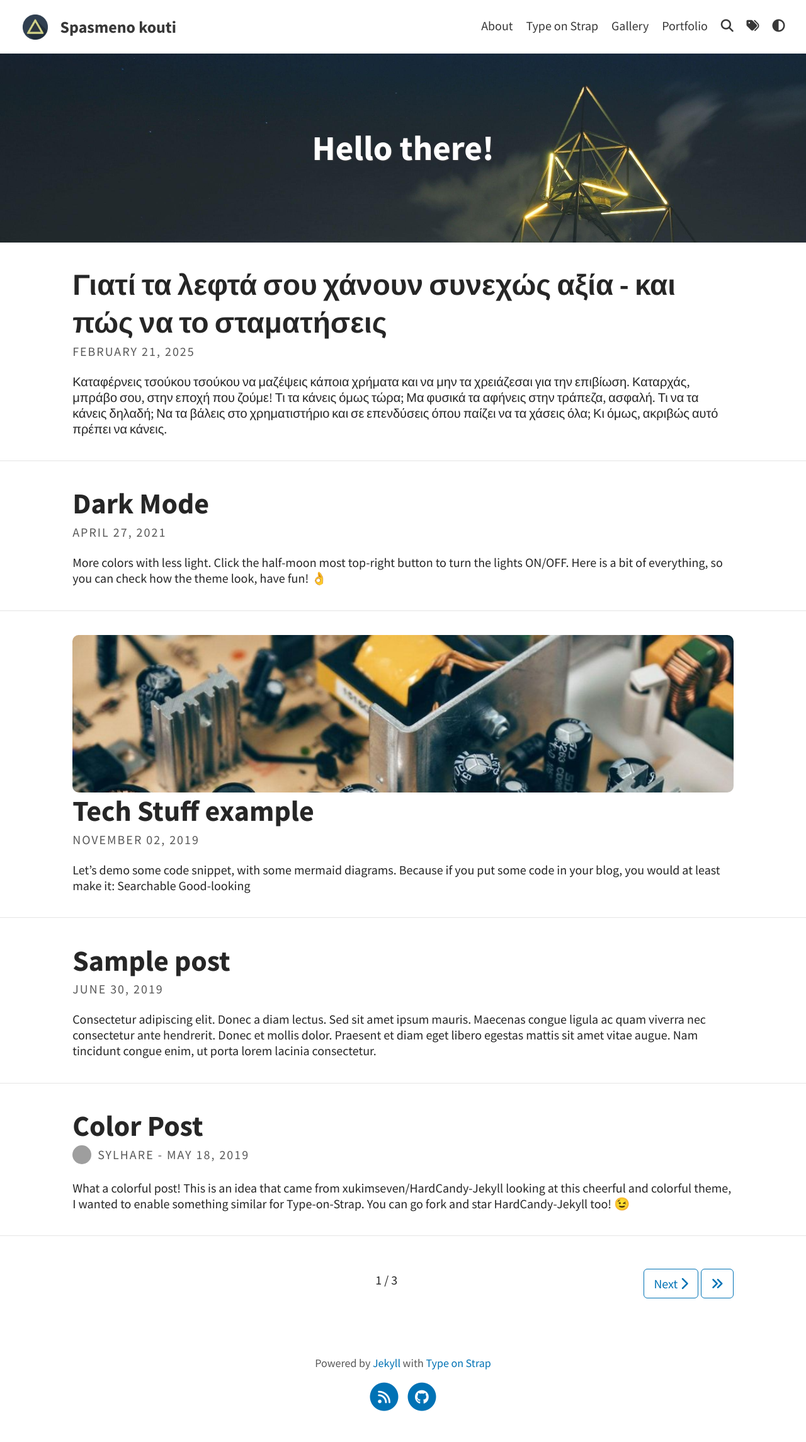
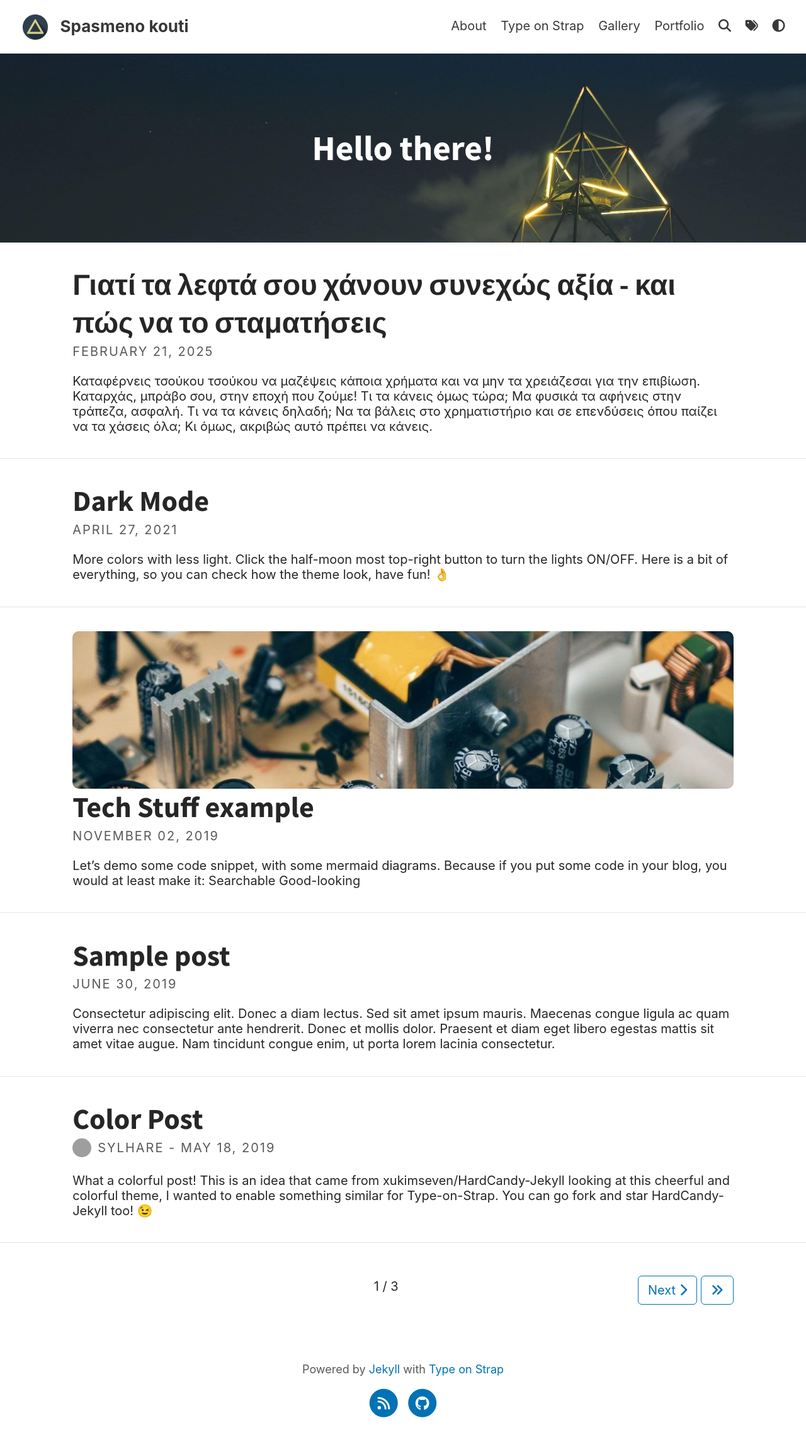
Before and after one commit to panagspirou/panagspirou.github.io, a Jekyll site: the page built from index.html, in a window 1280 px wide. Shown: the whole page at 63% size. Built offline with Jekyll 4.4.1, drawn with Linux system fonts in a browser that asks for light colours; a script that is not in the unit is left out; the list of posts is cut into pages by our own code; grey boxes are pictures that could not be loaded.

Commit message:
Improve readability: change font, center, reduce line chars

```diff
--- a/_sass/base/_variables.scss
+++ b/_sass/base/_variables.scss
@@ -1,5 +1,5 @@
 /* TYPOGRAPHY */
-$font-family-main: 'Source Sans Pro', Helvetica, Arial, sans-serif;
+$font-family-main: -apple-system, BlinkMacSystemFont, Aptos, Roboto, "Segoe UI", Helvetica, Arial, sans-serif, "Apple Color Emoji", "Segoe UI Emoji", "Segoe UI Symbol";
 $font-family-headings: 'Source Sans Pro', Helvetica, Arial, sans-serif;
 $font-family-logo: 'Source Sans Pro', Helvetica, Arial, sans-serif;
 $font-size: 1.25em;
--- a/assets/css/main.scss
+++ b/assets/css/main.scss
@@ -2,3 +2,22 @@
 ---
 
 @import "type-on-strap";
+
+.site-header .site-title {
+  // line-height: 1em;
+  // font-family: "Pacifico","Source Sans Pro",Helvetica,Arial,sans-serif
+  font-family: -apple-system, BlinkMacSystemFont, Aptos, Roboto, "Segoe UI", Helvetica, Arial, sans-serif, "Apple Color Emoji", "Segoe UI Emoji", "Segoe UI Symbol";
+  --font-family--mono: "SFMono-Regular", Consolas, "Liberation Mono", Menlo, Courier, monospace;
+}
+
+.call-out h1 {
+  // font-family: "Pacifico","Source Sans Pro",Helvetica,Arial,sans-serif;
+
+  --font-family: -apple-system, BlinkMacSystemFont, Aptos, Roboto, "Segoe UI", Helvetica, Arial, sans-serif, "Apple Color Emoji", "Segoe UI Emoji", "Segoe UI Symbol";
+  --font-family--mono: "SFMono-Regular", Consolas, "Liberation Mono", Menlo, Courier, monospace;
+}
+
+.content {
+  margin: auto;
+  max-width: 80rem;
+}
```
